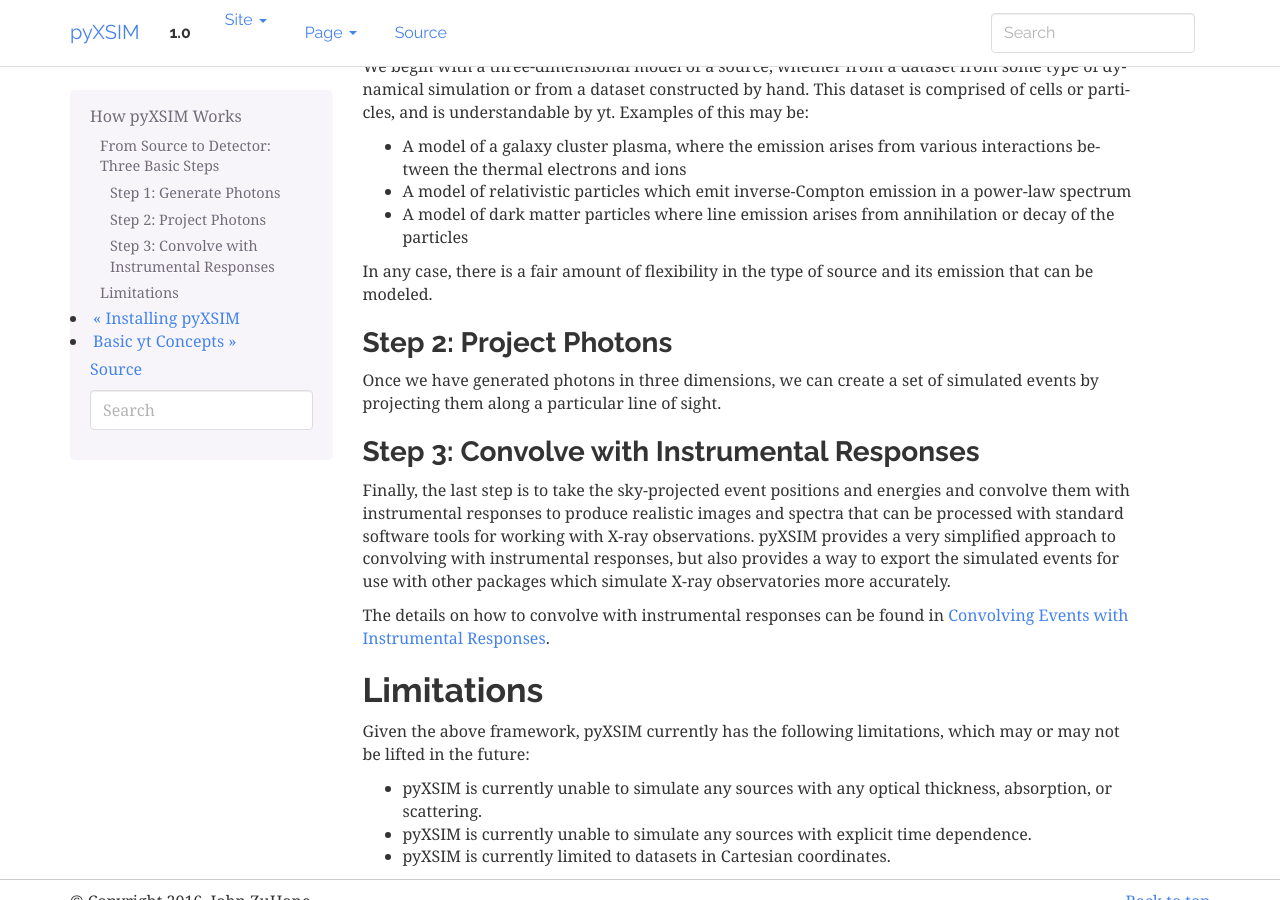
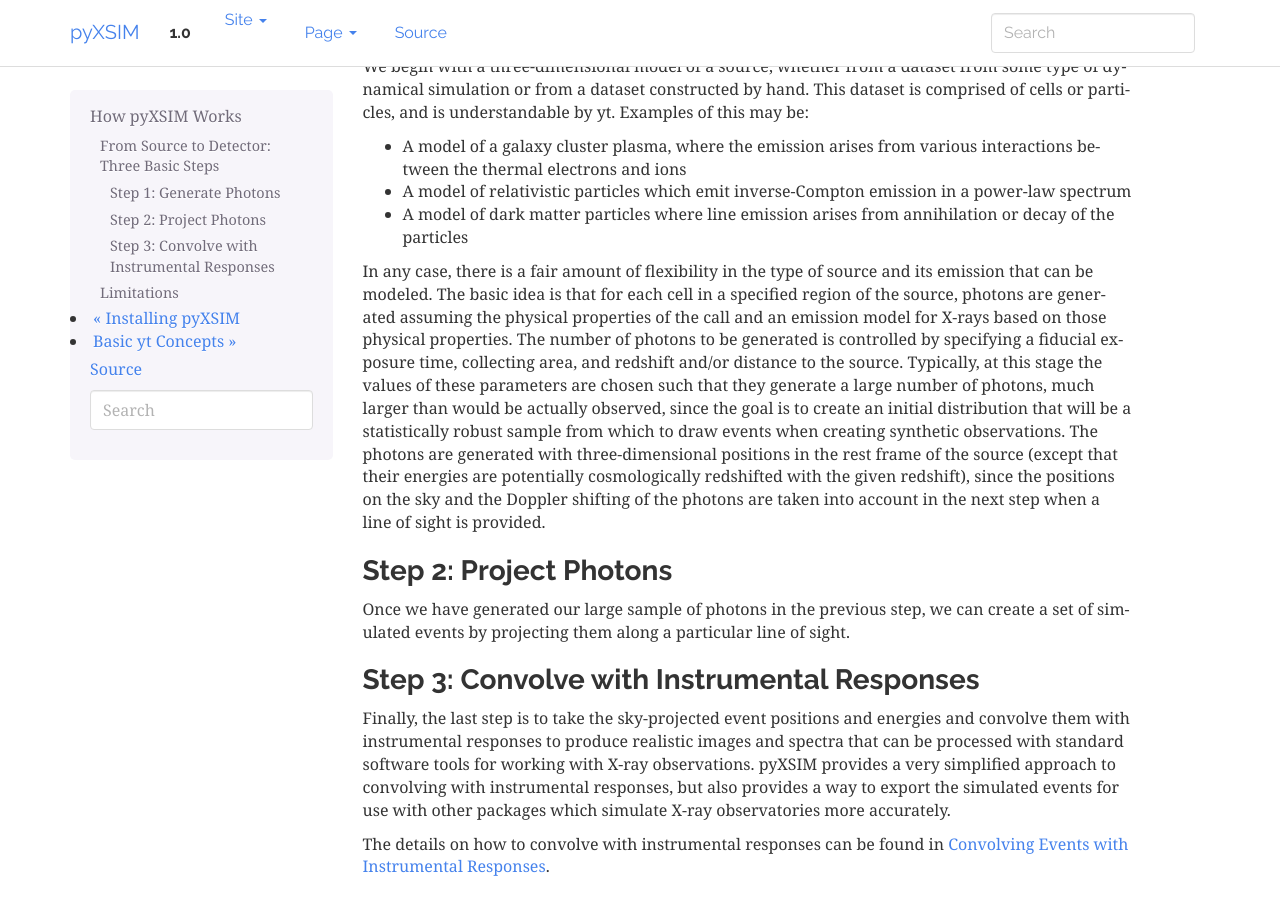
Before and after one commit to jzuhone/pyxsim, a Sphinx documentation site: the page built from doc/source/how_it_works.rst, in a window 1280 px wide and 900 px high, scrolled down 229 px. Built offline with Sphinx 7.4.7, drawn with Linux system fonts in a browser that asks for light colours.

Commit message:
More documentation work

```diff
--- a/doc/source/conf.py
+++ b/doc/source/conf.py
@@ -48,7 +48,7 @@
     'sphinx.ext.intersphinx',
     'sphinx.ext.mathjax',
     'sphinx.ext.viewcode',
-    'numpydoc',
+    'sphinx.ext.napoleon',
     'sphinx.ext.autosummary',
     'RunNotebook.notebook_sphinxext',
     'RunNotebook.notebookcell_sphinxext',
--- a/doc/source/event_lists.rst
+++ b/doc/source/event_lists.rst
@@ -101,6 +101,9 @@
 
 .. code-block:: python
 
+    from numpy.random import RandomState
+    prng = RandomState(25)
+
     events.add_background(ebins, spec, prng=prng, absorb_model=tbabs_model)
 
 
--- a/doc/source/how_it_works.rst
+++ b/doc/source/how_it_works.rst
@@ -21,13 +21,22 @@
 * A model of dark matter particles where line emission arises from annihilation or decay of the particles
 
 In any case, there is a fair amount of flexibility in the type of source and its emission that can be
-modeled.
+modeled. The basic idea is that for each cell in a specified region of the source, photons are generated
+assuming the physical properties of the call and an emission model for X-rays based on those physical
+properties. The number of photons to be generated is controlled by specifying a fiducial exposure time,
+collecting area, and redshift and/or distance to the source. Typically, at this stage the values of these
+parameters are chosen such that they generate a large number of photons, much larger than would be actually
+observed, since the goal is to create an initial distribution that will be a statistically robust sample
+from which to draw events when creating synthetic observations. The photons are generated with three-dimensional
+positions in the rest frame of the source (except that their energies are potentially cosmologically redshifted
+with the given redshift), since the positions on the sky and the Doppler shifting of the photons are
+taken into account in the next step when a line of sight is provided.
 
 Step 2: Project Photons
 +++++++++++++++++++++++
 
-Once we have generated photons in three dimensions, we can create a set of simulated events by projecting
-them along a particular line of sight.
+Once we have generated our large sample of photons in the previous step, we can create a set of simulated
+events by projecting them along a particular line of sight.
 
 Step 3: Convolve with Instrumental Responses
 ++++++++++++++++++++++++++++++++++++++++++++
--- a/doc/source/instruments.rst
+++ b/doc/source/instruments.rst
@@ -34,8 +34,8 @@
 * ``Hitomi_SXS``: Hitomi SXS ARF and RMF, with
 * ``Athena_WFI``:
 * ``Athena_XIFU``:
-* ``XRS_Imager``:
-* ``XRS_Calorimeter``:
+* ``XRS_Imager``: X-ray Surveyor Imager ARF and RMF, with 0.33" central pixel and 0.5" FWHM PSF
+* ``XRS_Calorimeter``: X-ray Surveyor Calorimeter ARF and RMF, with 1.03" central pixel and 0.5" FWHM PSF
 
 When an instrument simulator is called, the following operations are applied to the input events, in
 this order.
```
